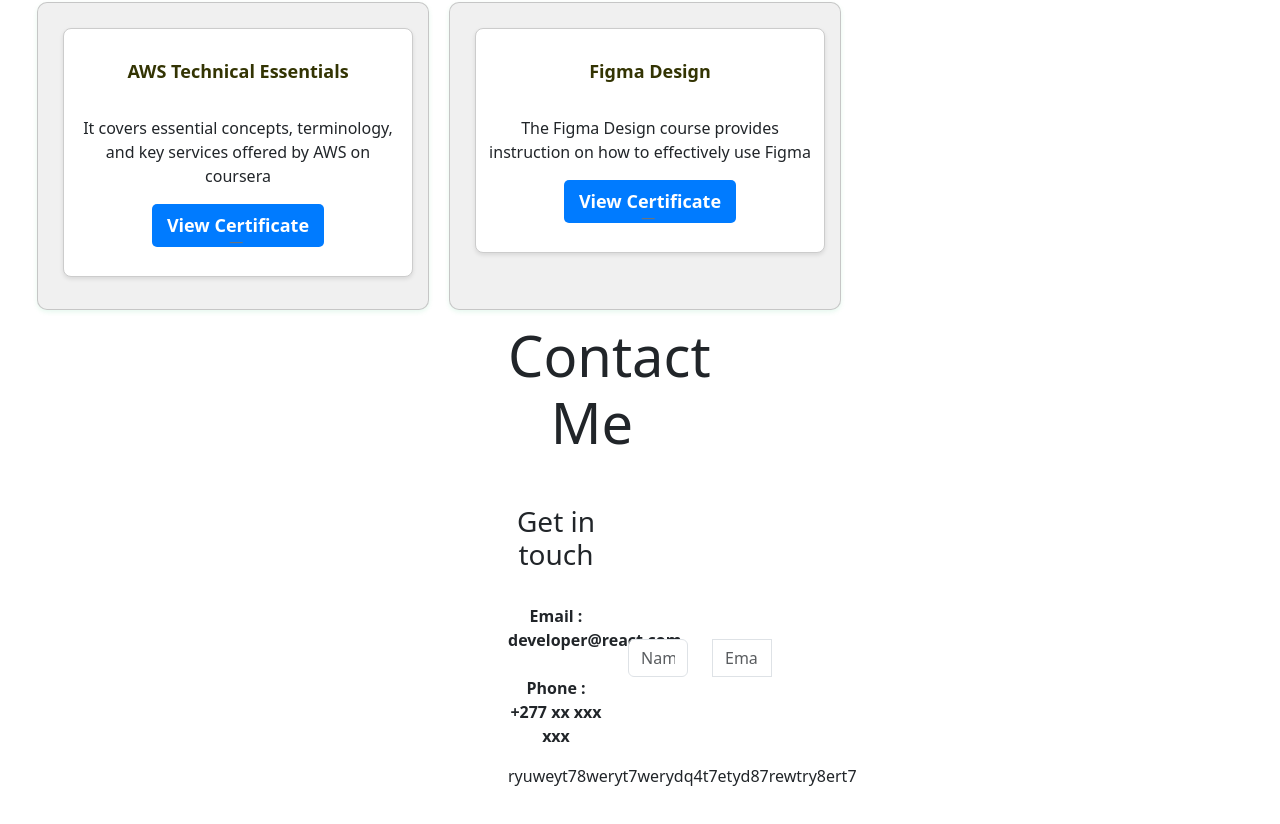
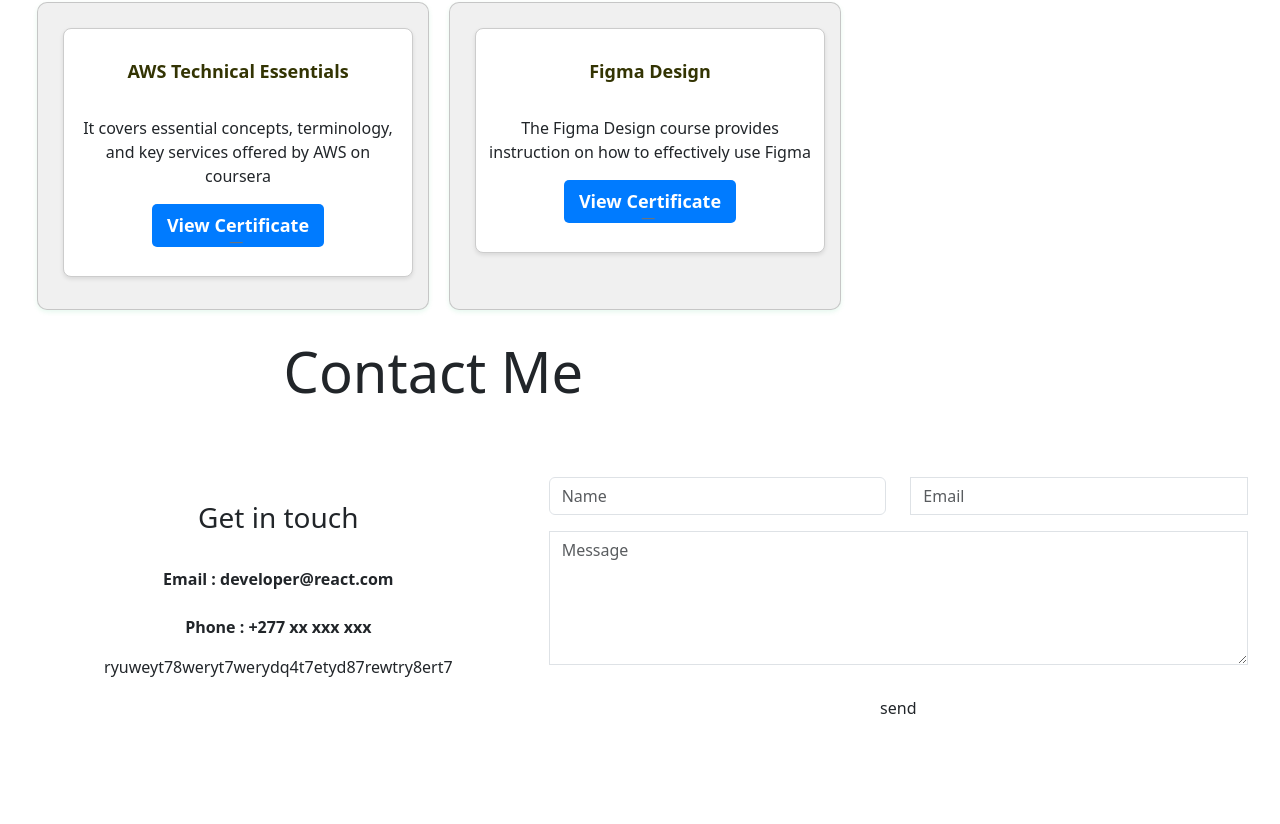
Before and after one commit to middas123/my-portfolio, a React (Vite) app: page / in a window 1280 px wide. Shown: the part 2946-3770 px from the top of the page. After the commit the page ends 3721 px from the top, so only its background shows below. Built offline with nearby package versions, Linux system fonts and the light colour scheme.

Commit message:
contact
I added a color and the border radius

```diff
--- a/src/Components/contact/Contact.jsx
+++ b/src/Components/contact/Contact.jsx
@@ -1,12 +1,12 @@
 
-import { Container , Row , Col } from 'react-bootstrap';
+import {  Row , Col } from 'react-bootstrap';
 import { contactConfig } from './content_option';
 import "./Contact.css";
 
 const Contact = () => {
   return (
-    <Container >
-       <Row clasName="mb-5 mt-3">
+    <div className='Container' >
+       <Row className="mb-5 mt-3">
           <Col lg="8">
             <h1 className="display-4 mb-4">
               Contact Me
@@ -34,6 +34,7 @@
                     <input
                       className="form-control"
                       id="name"
+                      name="name"
                       placeholder="Name"
                       type="text"
                       />
@@ -42,15 +43,28 @@
                     <input
                       className="form-control rounded-0"
                       id="email"
+                      name="email"
                       placeholder="Email"
-                      type="text"
+                      type="email"
                       />
                  </Col>
+              </Row>
+              <textarea
+                        className="form-control rounded-0" id="message"
+                        name="message"
+                        placeholder="Message"
+                        rows="5"
+              ></textarea>
+              <br />
+              <Row>
+                <Col lg="12" className="form-group">
+                  <button className="btn ac_btn" type="submit">send</button>
+                </Col>
               </Row>
             </form>
          </Col>
        </Row>
-    </Container>
+   </div>
   )
 }
 
```
